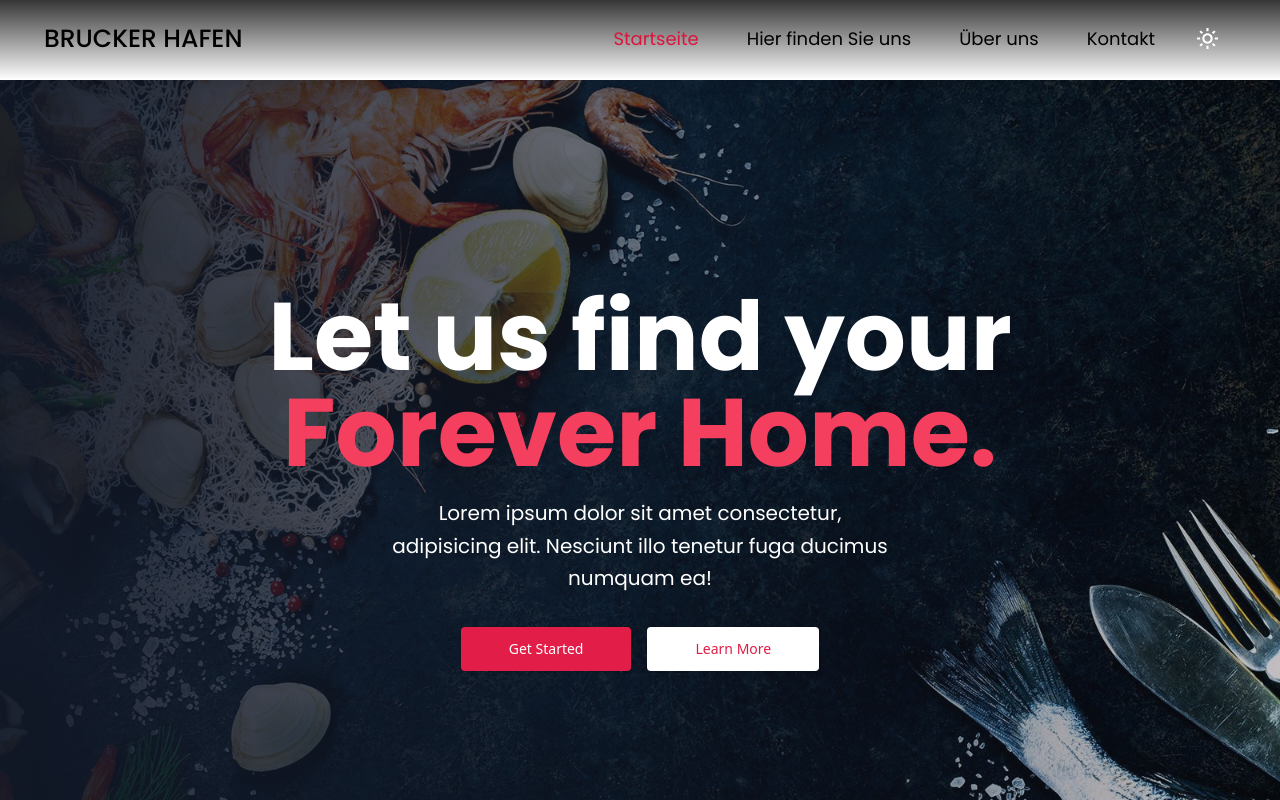
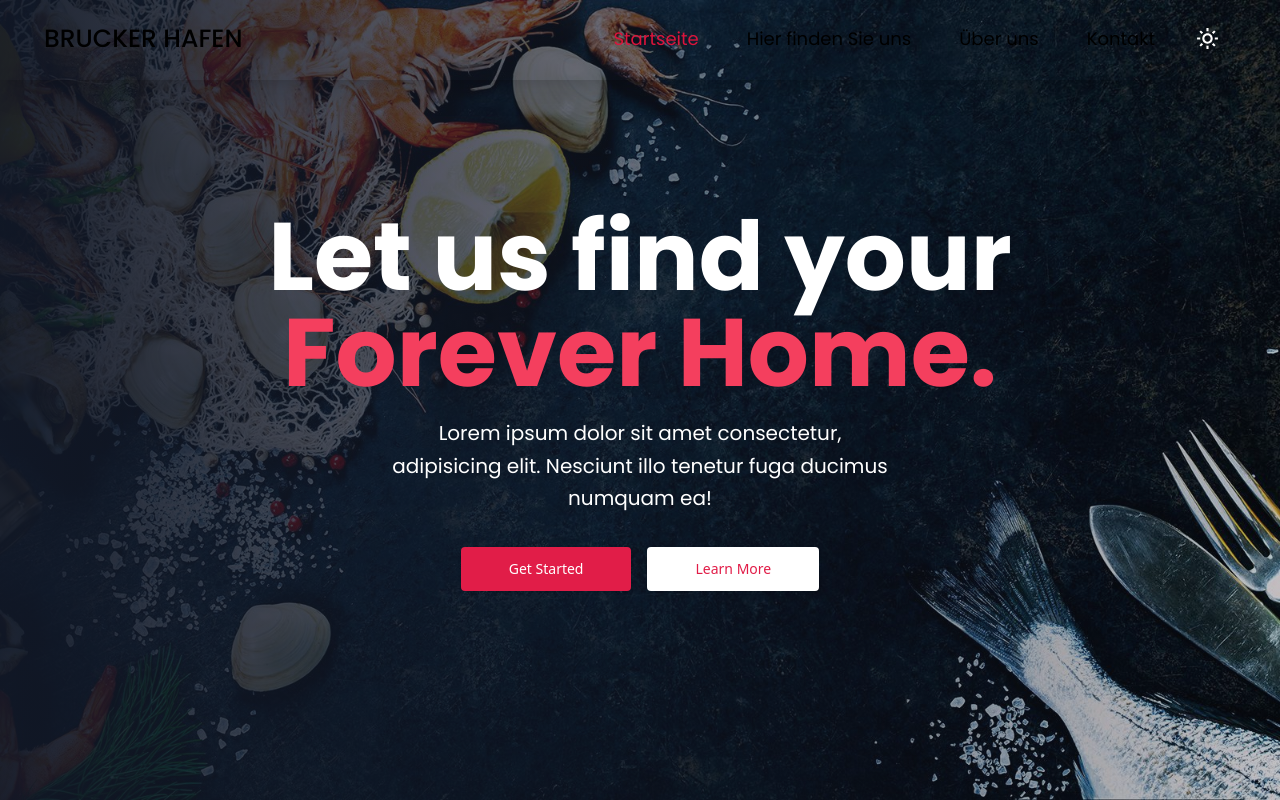
Before and after one commit to yildirimzia/fish-app, a Next.js app: page / in a window 1280 px wide. Shown: the top 800 px of the page. Built offline with nearby package versions, Linux system fonts and the light colour scheme.

Commit message:
update Header component for dark mode support and improve styling

```diff
--- a/app/components/Header.tsx
+++ b/app/components/Header.tsx
@@ -26,11 +26,13 @@ const Header: FC<Props> = ({ activeItem }) => {
   };
 
   return (
-    <div className="w-full relative z-50 bg-gradient-linear-one h-[80px]">
+    <div className="w-full relative z-50 dark:bg-gradient-linear-one">
       <div className="w-full relative">
         <div
-          className={`dark:bg-opacity-50 absolute top-0 left-0 z-[80] h-[80px] shadow-xl transition duration-500 w-full ${
-            active ? "bg-white" : "2"
+          className={`fixed top-0 left-0 w-full h-[80px] z-[80] shadow-xl transition duration-500 ${
+            active
+              ? "dark:bg-opacity-50   bg-white"
+              : "text-black z-[80] dark:shadow"
           }`}
         >
           <div className="w-[95%] 800px:w-[92%] m-auto py-2 h-full">
```
